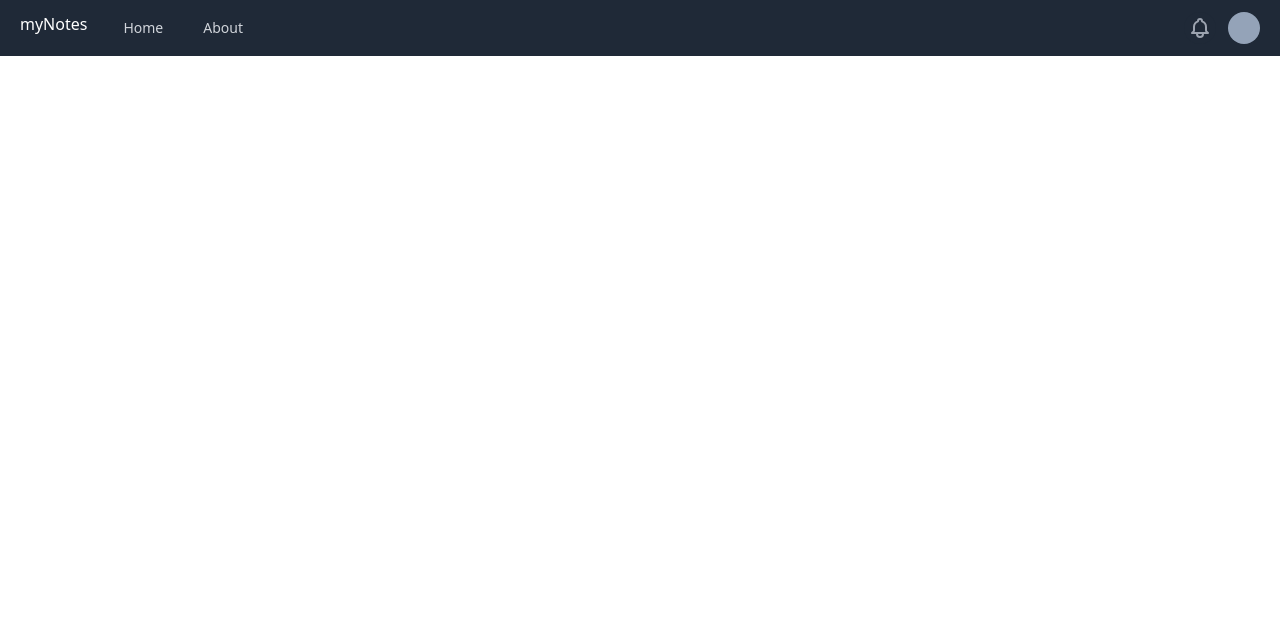
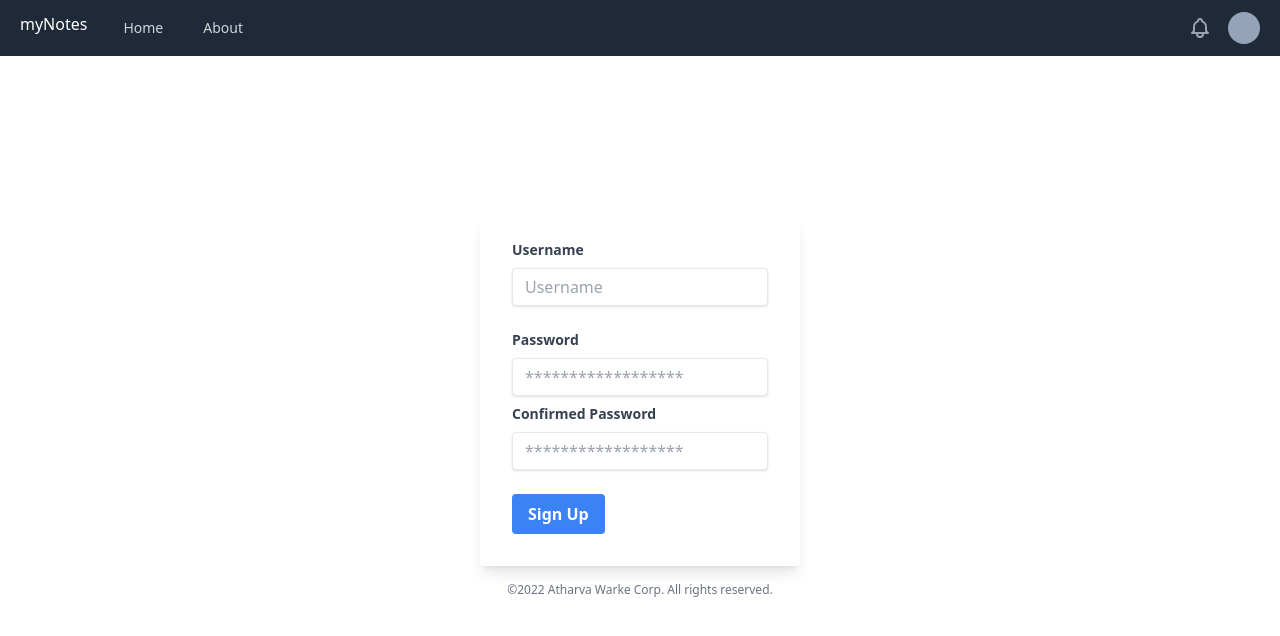
Before and after one commit to AtharvaWarke/mynotes-app, a React (Create React App) app: page /signup in a window 1280 px wide. Shown: the top 636 px of the page. Built offline with nearby package versions, Linux system fonts and the light colour scheme.

Commit message:
Authentication-1-react

```diff
--- a/src/App.js
+++ b/src/App.js
@@ -4,6 +4,8 @@
 import NoteState from "./context/notes/NoteState";
 import ModalState from "./context/modal/ModalState";
 import About from "./components/Pages/About";
+import Login from "./components/Pages/Login";
+import Signup from "./components/Pages/Signup";
 import { BrowserRouter, Routes, Route } from "react-router-dom";
 
 function App() {
@@ -16,6 +18,8 @@
 						<Routes>
 							<Route index element={<Home />} />
 							<Route path="about" element={<About />} />
+							<Route path="login" element={<Login />} />
+							<Route path="signup" element={<Signup />} />
 						</Routes>
 					</BrowserRouter>
 				</ModalState>
--- a/src/components/Content/Navbar.js
+++ b/src/components/Content/Navbar.js
@@ -103,28 +103,28 @@
 											</Menu.Item>
 											<Menu.Item>
 												{({ active }) => (
-													<a
-														href="/"
+													<Link
+														to="/Login"
 														className={classNames(
 															active ? "bg-gray-100" : "",
 															"block px-4 py-2 text-sm text-gray-700"
 														)}
 													>
-														Settings
-													</a>
+														Login
+													</Link>
 												)}
 											</Menu.Item>
 											<Menu.Item>
 												{({ active }) => (
-													<a
-														href="/"
+													<Link
+														to="/Signup"
 														className={classNames(
 															active ? "bg-gray-100" : "",
 															"block px-4 py-2 text-sm text-gray-700"
 														)}
 													>
 														Sign out
-													</a>
+													</Link>
 												)}
 											</Menu.Item>
 										</Menu.Items>
--- a/src/components/Pages/Login.js
+++ b/src/components/Pages/Login.js
@@ -0,0 +1,100 @@
+import React, { useState } from "react";
+import { useNavigate } from "react-router-dom";
+
+function Login() {
+    let navigate = useNavigate();
+
+	const handleLogin = async (event) => {
+		event.preventDefault();
+		const response = await fetch("http://localhost:4000/api/auth/login", {
+			method: "POST",
+			headers: {
+				"Content-Type": "application/json",
+			},
+			body: JSON.stringify({ email: creds.email, password: creds.password }),
+		});
+		const json = await response.json();
+		console.log(json);
+        if(json.success){
+            localStorage.setItem('auth-token', json.autentication_token);
+            navigate("/")
+        }
+        else{
+
+        }
+	};
+
+	const [creds, setCreds] = useState({
+		email: "",
+		password: "",
+	});
+
+	const onChange = (event) => {
+		setCreds({ ...creds, [event.target.name]: event.target.value });
+	};
+
+	return (
+		<div className="flex justify-center items-center pt-40">
+			<div className="w-full max-w-xs">
+				<form
+					className="bg-white shadow-lg rounded px-8 pt-6 pb-8 mb-4"
+					onSubmit={handleLogin}
+				>
+					<div className="mb-4">
+						<label
+							className="block text-gray-700 text-sm font-bold mb-2"
+							htmlFor="email"
+						>
+							Email
+						</label>
+						<input
+							className="shadow appearance-none border rounded w-full py-2 px-3 text-gray-700 leading-tight focus:outline-none focus:shadow-outline"
+							id="email"
+							name="email"
+							type="emails"
+							placeholder="Email"
+							value={creds.email}
+							onChange={onChange}
+						/>
+					</div>
+					<div className="mb-6">
+						<label
+							className="block text-gray-700 text-sm font-bold mb-2"
+							htmlFor="password"
+						>
+							Password
+						</label>
+						<input
+							className="shadow appearance-none border rounded w-full py-2 px-3 text-gray-700 leading-tight focus:outline-none focus:shadow-outline"
+							id="password"
+							name="password"
+							type="password"
+							placeholder="******************"
+							value={creds.password}
+							onChange={onChange}
+						/>
+					</div>
+					<div className="flex items-center justify-between">
+						<button
+							className="bg-blue-500 hover:bg-blue-700 text-white font-bold py-2 px-4 rounded focus:outline-none focus:shadow-outline"
+							type="submit"
+						>
+							Sign In
+						</button>
+						<a
+							className="inline-block align-baseline font-bold text-sm text-blue-500 hover:text-blue-800"
+							href="#"
+						>
+							Forgot Password?
+						</a>
+					</div>
+				</form>
+				<p className="text-center text-gray-500 text-xs">
+					&copy;2022 Atharva Warke Corp. All rights reserved.
+				</p>
+			</div>
+		</div>
+	);
+}
+
+export default Login;
--- a/src/components/Pages/Signup.js
+++ b/src/components/Pages/Signup.js
@@ -0,0 +1,67 @@
+import React from "react";
+
+function Signup() {
+	return (
+		<div className="flex justify-center items-center pt-40">
+			<div className="w-full max-w-xs">
+				<form className="bg-white shadow-lg rounded px-8 pt-6 pb-8 mb-4">
+					<div className="mb-6">
+						<label
+							className="block text-gray-700 text-sm font-bold mb-2"
+							htmlFor="username"
+						>
+							Username
+						</label>
+						<input
+							className="shadow appearance-none border rounded w-full py-2 px-3 text-gray-700 leading-tight focus:outline-none focus:shadow-outline"
+							id="username"
+							type="text"
+							placeholder="Username"
+						/>
+					</div>
+					<div className="mb-2">
+						<label
+							className="block text-gray-700 text-sm font-bold mb-2"
+							htmlFor="password"
+						>
+							Password
+						</label>
+						<input
+							className="shadow appearance-none border rounded w-full py-2 px-3 text-gray-700 leading-tight focus:outline-none focus:shadow-outline"
+							id="password"
+							type="password"
+							placeholder="******************"
+						/>
+					</div>
+					<div className="mb-6">
+						<label
+							className="block text-gray-700 text-sm font-bold mb-2"
+							htmlFor="password"
+						>
+							Confirmed Password
+						</label>
+						<input
+							className="shadow appearance-none border rounded w-full py-2 px-3 text-gray-700 leading-tight focus:outline-none focus:shadow-outline"
+							id="password"
+							type="password"
+							placeholder="******************"
+						/>
+					</div>
+					<div className="flex items-center justify-between">
+						<button
+							className="bg-blue-500 hover:bg-blue-700 text-white font-bold py-2 px-4 rounded focus:outline-none focus:shadow-outline"
+							type="button"
+						>
+							Sign Up
+						</button>
+					</div>
+				</form>
+				<p className="text-center text-gray-500 text-xs">
+					&copy;2022 Atharva Warke Corp. All rights reserved.
+				</p>
+			</div>
+		</div>
+	);
+}
+
+export default Signup;
```
Also changed, not shown: 1 other file (tests, documents, lock files or other folders).
